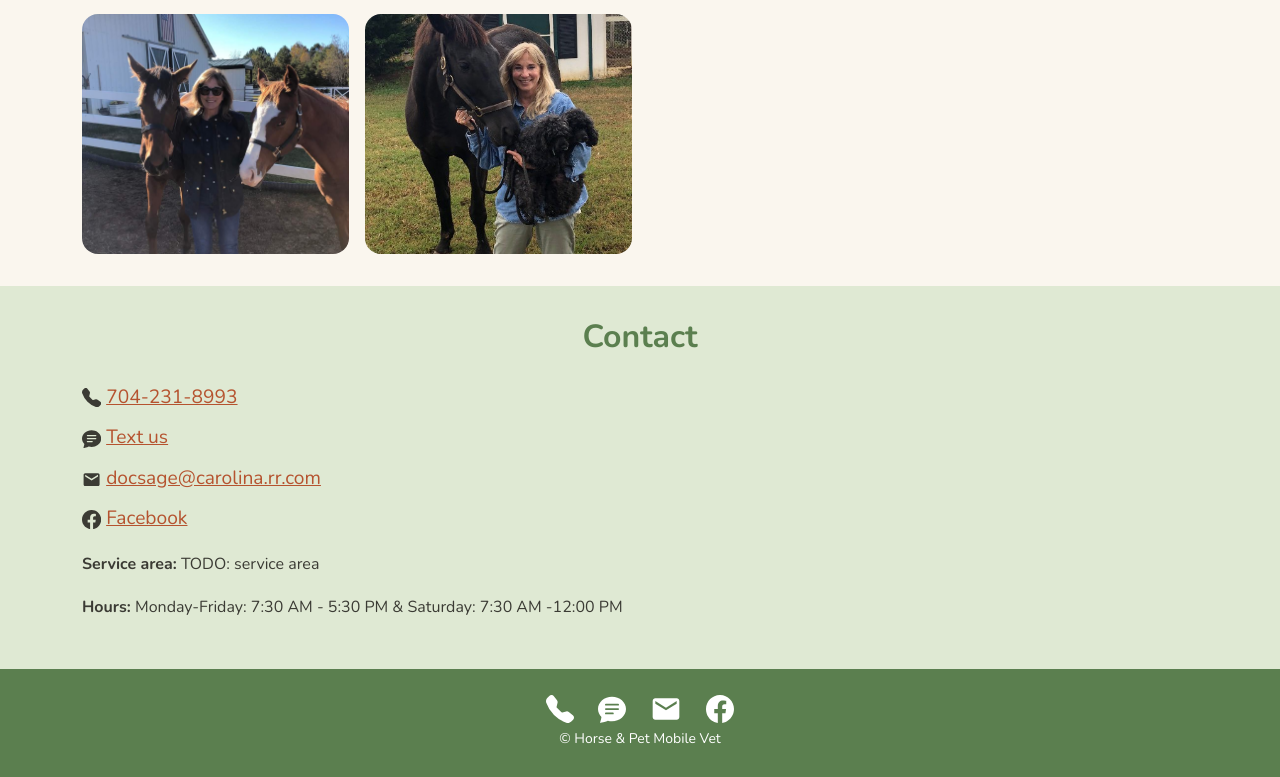
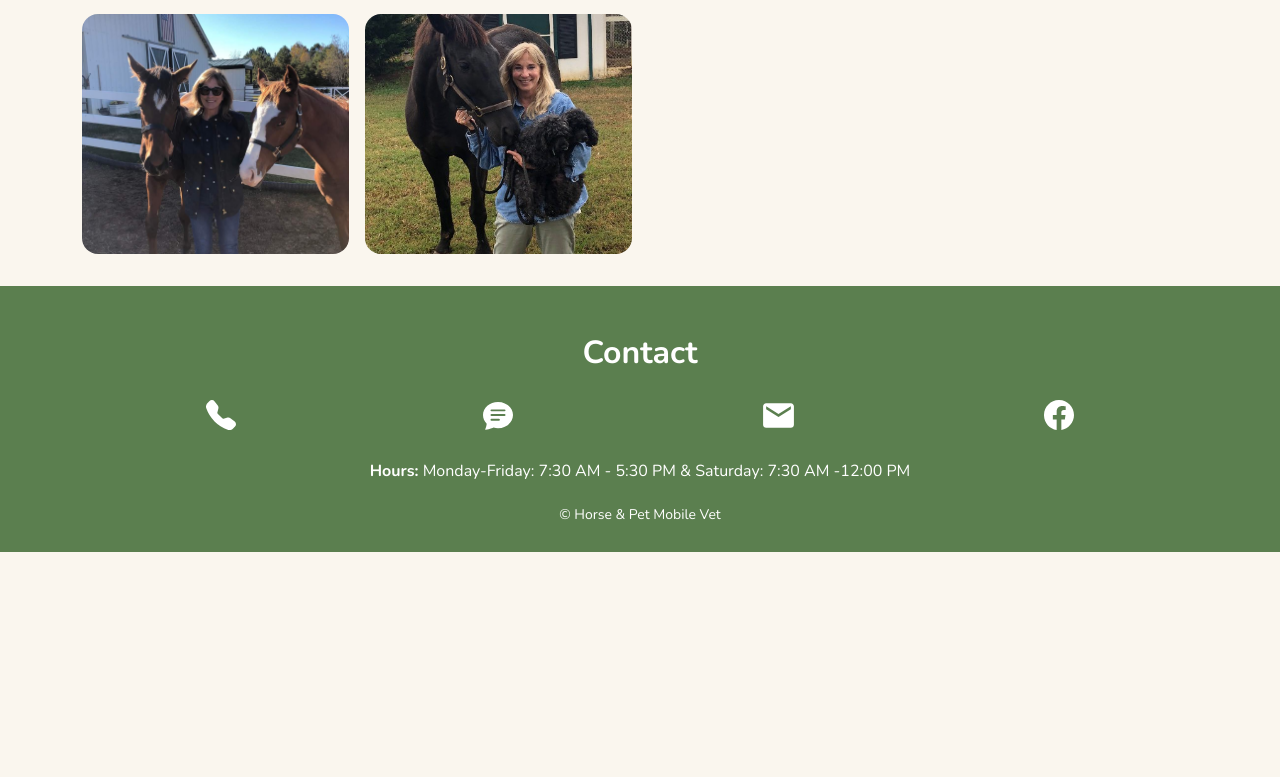
Before and after one commit to benclark1110/horse-and-pet-mobile-vet, a React (Create React App) app: page / in a window 1280 px wide. Shown: the part 2328-3105 px from the top of the page. After the commit the page ends 2880 px from the top, so only its background shows below. Built offline with nearby package versions, Linux system fonts and the light colour scheme.

Commit message:
combining contact and footer

```diff
--- a/src/App.tsx
+++ b/src/App.tsx
@@ -1,7 +1,7 @@
-import * as React from 'react';
-import NavBar from './components/molecules/app-navbar/app-navbar';
-import Footer from './components/molecules/app-footer/app-footer';
-import { Hero, About, Services, Gallery, Contact } from './components/sections';
+import * as React from "react";
+import NavBar from "./components/molecules/app-navbar/app-navbar";
+import Footer from "./components/molecules/app-footer/app-footer";
+import { Hero, About, Services, Gallery } from "./components/sections";
 
 const App: React.FC = () => (
   <>
@@ -11,7 +11,6 @@ const App: React.FC = () => (
       <About />
       <Services />
       <Gallery />
-      <Contact />
     </main>
     <Footer />
   </>
--- a/src/components/molecules/app-footer/app-footer.tsx
+++ b/src/components/molecules/app-footer/app-footer.tsx
@@ -5,34 +5,41 @@ import {
   BsFillChatTextFill,
 } from "react-icons/bs";
 import { MdEmail } from "react-icons/md";
+import { Container } from "reactstrap";
 import { contact } from "../../../data/content";
 import "./style.css";
 
 const Footer: React.FC = () => (
-  <footer className="footer">
-    <div>
+  <footer id="contact" className="footer">
+    <Container>
+      <h2>Contact</h2>
+      <div className="contact-icons">
         <a href={`tel:${contact.phone}`} aria-label="Call">
-        <BsTelephoneFill size={28} />
+          <BsTelephoneFill size={30} />
         </a>
         <a href={`sms:${contact.phone}`} aria-label="Text">
-        <BsFillChatTextFill size={28} />
+          <BsFillChatTextFill size={30} />
         </a>
         <a
           href={`mailto:${contact.email}?subject=Hi Dr. Sage!`}
           aria-label="Email"
         >
-        <MdEmail size={32} />
+          <MdEmail size={37} />
         </a>
         <a
           target="_blank"
+          rel="noreferrer"
           href={contact.facebook}
-        rel="noreferrer"
           aria-label="Facebook"
         >
-        <BsFacebook size={28} />
+          <BsFacebook size={30} />
         </a>
       </div>
+      <p>
+        <strong>Hours:</strong> {contact.hours}
+      </p>
       <small>© Horse & Pet Mobile Vet</small>
+    </Container>
   </footer>
 );
 
--- a/src/components/molecules/app-footer/style.css
+++ b/src/components/molecules/app-footer/style.css
@@ -2,9 +2,18 @@
   background: var(--green);
   color: #fff;
   text-align: center;
-  padding: 1.5rem 1rem;
+  padding: 3rem 1rem 1.5rem;
+  scroll-margin-top: var(--nav-height, 70px);
+}
+.footer h2 {
+  color: #fff;
 }
 .footer a {
   color: #fff;
-  margin: 0 0.75rem;
 }
+.contact-icons {
+  display: flex;
+  justify-content: space-around;
+  align-items: center;
+  margin-bottom: 1.5rem;
+}
--- a/src/components/molecules/app-navbar/app-navbar.tsx
+++ b/src/components/molecules/app-navbar/app-navbar.tsx
@@ -27,7 +27,7 @@ const NavBar: React.FC = () => {
     const update = () =>
       document.documentElement.style.setProperty(
         "--nav-height",
-        `${el.offsetHeight}px`,
+        `${el.offsetHeight}px`
       );
     update();
     if (typeof ResizeObserver === "undefined") return;
--- a/src/components/sections/sections.tsx
+++ b/src/components/sections/sections.tsx
@@ -1,11 +1,5 @@
 import * as React from "react";
 import { Container, Row, Col } from "reactstrap";
-import {
-  BsTelephoneFill,
-  BsFillChatTextFill,
-  BsFacebook,
-} from "react-icons/bs";
-import { MdEmail } from "react-icons/md";
 import {
   aboutImage,
   contact,
@@ -119,38 +113,3 @@ export const Gallery: React.FC = () => (
     </Container>
   </section>
 );
-
-export const Contact: React.FC = () => (
-  <section id="contact" className="section section-alt">
-    <Container>
-      <h2>Contact</h2>
-      <ul className="contact-list">
-        <li>
-          <BsTelephoneFill />{" "}
-          <a href={`tel:${contact.phone}`}>{contact.phone}</a>
-        </li>
-        <li>
-          <BsFillChatTextFill /> <a href={`sms:${contact.phone}`}>Text us</a>
-        </li>
-        <li>
-          <MdEmail />{" "}
-          <a href={`mailto:${contact.email}?subject=Hi Dr. Sage!`}>
-            {contact.email}
-          </a>
-        </li>
-        <li>
-          <BsFacebook />{" "}
-          <a target="_blank" rel="noreferrer" href={contact.facebook}>
-            Facebook
-          </a>
-        </li>
-      </ul>
-      <p>
-        <strong>Service area:</strong> {contact.serviceArea}
-      </p>
-      <p>
-        <strong>Hours:</strong> {contact.hours}
-      </p>
-    </Container>
-  </section>
-);
--- a/src/components/sections/style.css
+++ b/src/components/sections/style.css
@@ -61,12 +61,3 @@ section[id] {
   height: 240px;
   object-fit: cover;
 }
-
-.contact-list {
-  list-style: none;
-  padding: 0;
-  font-size: 1.2rem;
-}
-.contact-list li {
-  margin-bottom: 0.5rem;
-}
--- a/src/data/content.ts
+++ b/src/data/content.ts
@@ -14,7 +14,6 @@ export const contact = {
   phone: "704-231-8993",
   email: "docsage@carolina.rr.com",
   facebook: "https://www.facebook.com/horseandpetmobilevet",
-  serviceArea: "TODO: service area",
   hours: "Monday-Friday: 7:30 AM - 5:30 PM & Saturday: 7:30 AM -12:00 PM",
 };
 
```
Lines whose indentation alone changed are shown as unchanged.
